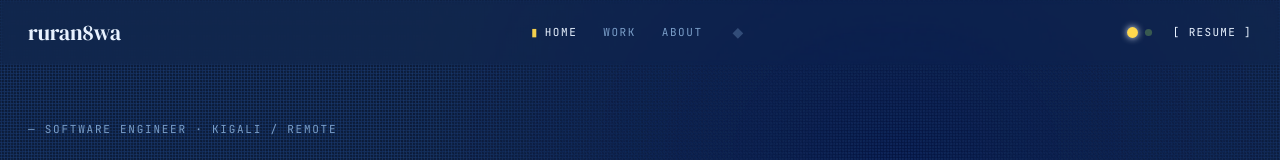
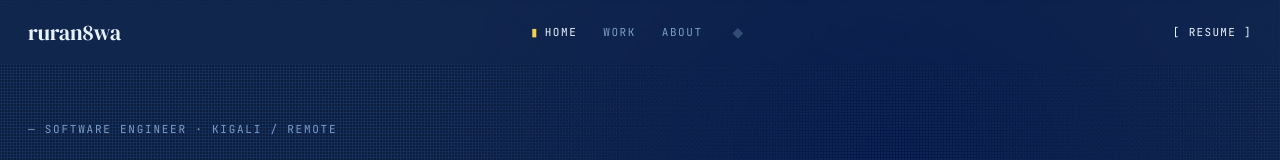
Before and after one commit to Ruran8wa/Portfolio-v2, a Next.js app: page / in a window 1280 px wide. Shown: the top 160 px of the page. Built offline with nearby package versions, Linux system fonts and the light colour scheme.

Commit message:
Use Konami code as two-way theme toggle, remove dot toggle from nav

```diff
--- a/app/globals.css
+++ b/app/globals.css
@@ -139,20 +139,14 @@ body::before {
   align-items: center;
   justify-self: center;
 }
-.nav-right { display: flex; align-items: center; gap: 16px; justify-self: end; }
 .nav-resume {
   color: var(--ink);
   text-decoration: none;
   letter-spacing: 0.12em;
   transition: transform 0.15s, color 0.15s;
+  justify-self: end;
 }
 .nav-resume:hover { transform: translateX(-3px); color: var(--accent); }
-.nav-theme-toggle { appearance: none; background: none; border: none; cursor: pointer; display: flex; align-items: center; gap: 7px; padding: 4px; }
-.ntt-dot { display: block; width: 9px; height: 9px; border-radius: 50%; transition: transform 0.2s, opacity 0.2s, box-shadow 0.2s; }
-.ntt-dot[data-palette="blueprint"] { background: #ffd84d; }
-.ntt-dot[data-palette="terminal"]  { background: #b8ff5c; }
-.ntt-dot[data-active="0"] { opacity: 0.25; transform: scale(0.8); }
-.ntt-dot[data-active="1"] { opacity: 1; transform: scale(1.2); box-shadow: 0 0 6px currentColor; }
 .nav-tab {
   appearance: none;
   background: none;
--- a/components/App.tsx
+++ b/components/App.tsx
@@ -30,15 +30,12 @@ export default function App() {
     try { localStorage.setItem(STORAGE_KEY, palette); } catch {}
   }, [palette]);
 
-  const togglePalette = () =>
-    setPalette((p) => (p === "blueprint" ? "terminal" : "blueprint"));
-
   useEffect(() => {
     let seq: string[] = [];
     const onKey = (e: KeyboardEvent) => {
       seq = [...seq.slice(-(KONAMI.length - 1)), e.key];
       if (seq.join(",") === KONAMI.join(",")) {
-        setPalette("terminal");
+        setPalette((p) => (p === "blueprint" ? "terminal" : "blueprint"));
         setKonamiBanner(true);
         setTimeout(() => setKonamiBanner(false), 2800);
       }
@@ -63,10 +60,10 @@ export default function App() {
       <HalftoneBlob />
       <div className="grain" />
       {konamiBanner && (
-        <div className="unlocked-badge">★ terminal palette unlocked</div>
+        <div className="unlocked-badge">★ theme switched</div>
       )}
       <div className="app">
-        <Nav tab={tab} onTab={setTab} palette={palette} onTogglePalette={togglePalette} />
+        <Nav tab={tab} onTab={setTab} />
         {screens[tab]}
         <Footer onTab={setTab} />
       </div>
--- a/components/Nav.tsx
+++ b/components/Nav.tsx
@@ -1,6 +1,4 @@
 "use client";
-
-type Palette = "blueprint" | "terminal";
 
 const TABS = [
   { k: "home", label: "Home" },
@@ -8,14 +6,7 @@ const TABS = [
   { k: "about", label: "About" },
 ];
 
-interface Props {
-  tab: string;
-  onTab: (t: string) => void;
-  palette: Palette;
-  onTogglePalette: () => void;
-}
-
-export default function Nav({ tab, onTab, palette, onTogglePalette }: Props) {
+export default function Nav({ tab, onTab }: { tab: string; onTab: (t: string) => void }) {
   return (
     <nav className="nav">
       <button className="nav-mark" onClick={() => onTab("home")}>ruran8wa</button>
@@ -42,18 +33,9 @@ export default function Nav({ tab, onTab, palette, onTogglePalette }: Props) {
         </button>
       </div>
 
-      <div className="nav-right">
-        <button
-          className="nav-theme-toggle"
-          onClick={onTogglePalette}
-          title={`Switch to ${palette === "blueprint" ? "terminal" : "blueprint"}`}
-          aria-label="Toggle theme"
-        >
-          <span className="ntt-dot" data-palette="blueprint" data-active={palette === "blueprint" ? "1" : "0"} />
-          <span className="ntt-dot" data-palette="terminal"  data-active={palette === "terminal"  ? "1" : "0"} />
-        </button>
-        <a className="nav-resume" href="/resume" target="_blank" rel="noreferrer">[ RESUME ]</a>
-      </div>
+      <a className="nav-resume" href="/resume" target="_blank" rel="noreferrer">
+        [ RESUME ]
+      </a>
     </nav>
   );
 }
```
